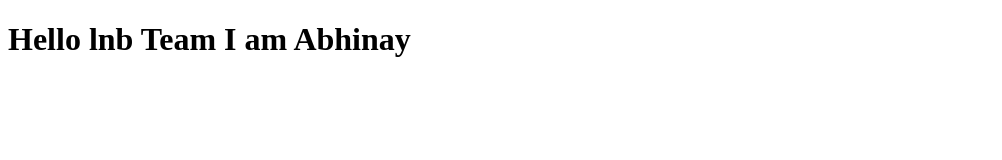
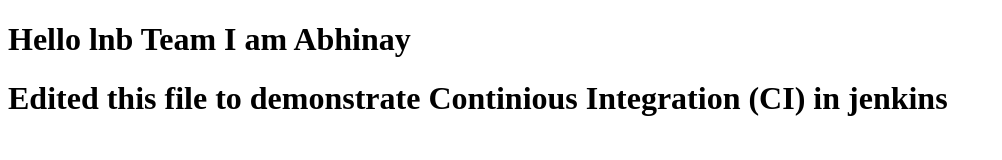
Before and after one commit to abhinay-kondabathula/jenkins-test, a plain HTML site: page index.html in a window 1280 px wide. Shown: the whole page, without its empty margins (0-1002 px from the left). Drawn offline with Linux system fonts and the light colour scheme.

Commit message:
Update index.html

```diff
--- a/index.html
+++ b/index.html
@@ -7,5 +7,6 @@
 </head>
 <body>
     <h1>Hello lnb Team I am Abhinay</h1>
+    <h1>Edited this file to demonstrate Continious Integration (CI) in jenkins</h1>
 </body>
 </html>
```
